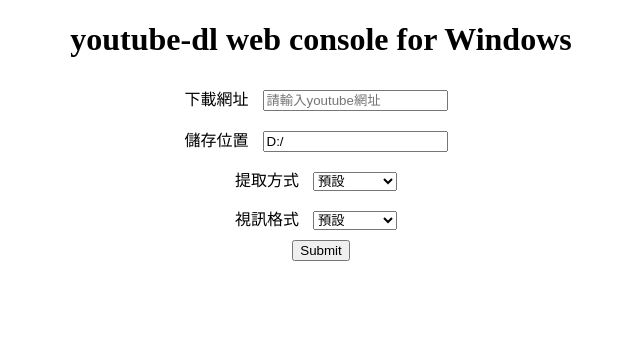
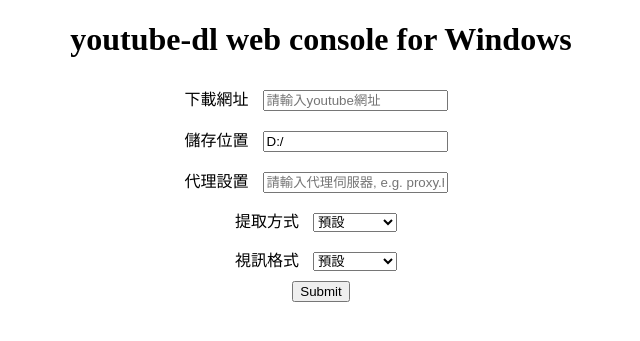
Before and after one commit to FinalBuild-Studio/youtube-dl, a PHP site: page / in a window 1280 px wide. Shown: the top 341 px of the page, without its empty margins (319-959 px from the left). Run offline with PHP 8.4, Linux system fonts and the light colour scheme.

Commit message:
add proxy option for web console

```diff
--- a/index.php
+++ b/index.php
@@ -7,7 +7,7 @@
     @$parsedUrl = parse_url($_POST["url"]);
     @parse_str($parsedUrl["query"], $parsedUrl);
     @$id        = $parsedUrl["v"];
-    @$command   = "php youtube-dl.php -i \"{$id}\" -f \"{$_POST["format"]}\" -p \"{$_POST["location"]}\" -s \"{$_POST["save"]}\" && exit";
+    @$command   = "php youtube-dl.php -i \"{$id}\" -f \"{$_POST["format"]}\" -p \"{$_POST["location"]}\" -s \"{$_POST["save"]}\" -proxy \"{$_POST["proxy"]}\" && exit";
     @$bat       = $cache . "/" . $tempbat;
     @file_put_contents($bat, $command);
     @exec("START \"\" \"{$bat}\"");
@@ -52,6 +52,10 @@
           <input type="textbox" name="location" placeholder="請輸入儲存位置" value="D:/" required>
         </div>
         <div class="form-element">
+          <label>代理設置</label>
+          <input type="textbox" name="proxy" placeholder="請輸入代理伺服器, e.g. proxy.hinet.net:80">
+        </div>
+        <div class="form-element">
           <label>提取方式</label>
           <select name="save">
             <option value="">預設</option>
```
